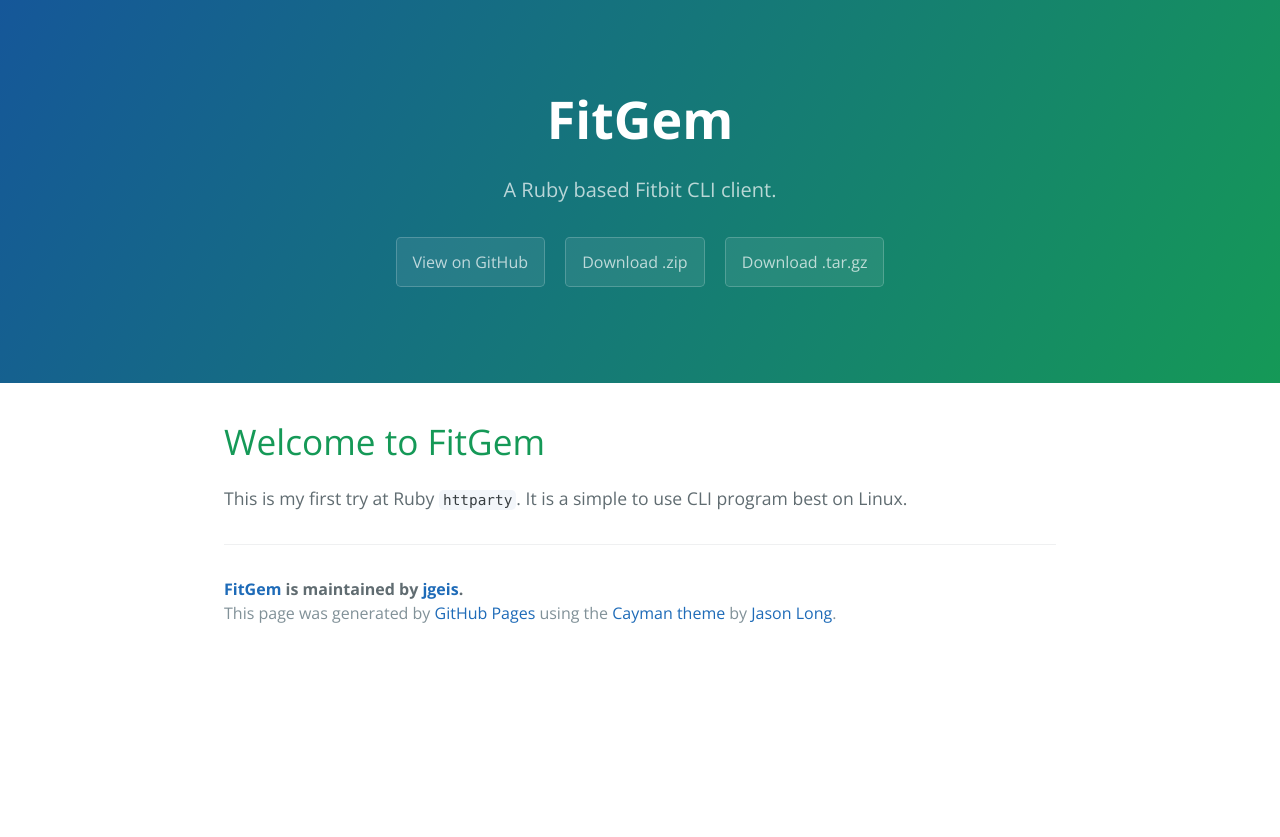
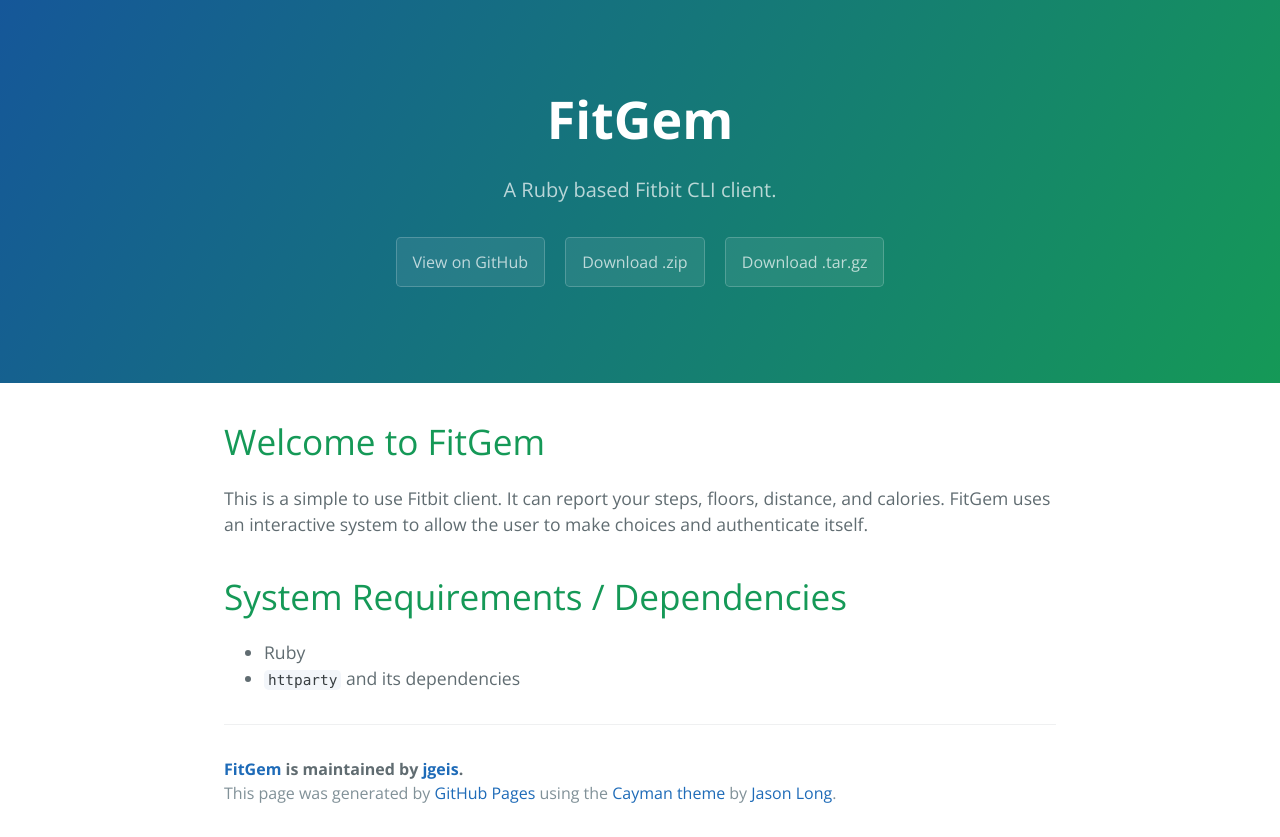
Before and after one commit to josephgeis/fitgem, a plain HTML site: page index.html in a window 1280 px wide. Before the commit the page ends 800 px from the top, so only its background shows below. Drawn offline with nearby package versions, Linux system fonts and the light colour scheme.

Commit message:
Create gh-pages branch via GitHub

```diff
--- a/index.html
+++ b/index.html
@@ -22,7 +22,17 @@
       <h1>
 <a id="welcome-to-fitgem" class="anchor" href="#welcome-to-fitgem" aria-hidden="true"><span aria-hidden="true" class="octicon octicon-link"></span></a>Welcome to FitGem</h1>
 
-<p>This is my first try at Ruby <code>httparty</code>. It is a simple to use CLI program best on Linux.</p>
+<p>This is a simple to use Fitbit client. It can report your steps, floors, distance, and calories.
+FitGem uses an interactive system to allow the user to make choices and authenticate itself.</p>
+
+<h1>
+<a id="system-requirements--dependencies" class="anchor" href="#system-requirements--dependencies" aria-hidden="true"><span aria-hidden="true" class="octicon octicon-link"></span></a>System Requirements / Dependencies</h1>
+
+<ul>
+<li>Ruby</li>
+<li>
+<code>httparty</code> and its dependencies</li>
+</ul>
 
       <footer class="site-footer">
         <span class="site-footer-owner"><a href="https://github.com/jgeis/fitgem">FitGem</a> is maintained by <a href="https://github.com/jgeis">jgeis</a>.</span>
--- a/params.json
+++ b/params.json
@@ -1 +1 @@
-{"name":"FitGem","tagline":"A Ruby based Fitbit CLI client.","body":"# Welcome to FitGem\r\nThis is my first try at Ruby `httparty`. It is a simple to use CLI program best on Linux.","google":"","note":"Don't delete this file! It's used internally to help with page regeneration."}
+{"name":"FitGem","tagline":"A Ruby based Fitbit CLI client.","body":"# Welcome to FitGem\r\nThis is a simple to use Fitbit client. It can report your steps, floors, distance, and calories.\r\nFitGem uses an interactive system to allow the user to make choices and authenticate itself.\r\n\r\n# System Requirements / Dependencies\r\n* Ruby\r\n* `httparty` and its dependencies","google":"","note":"Don't delete this file! It's used internally to help with page regeneration."}
```
